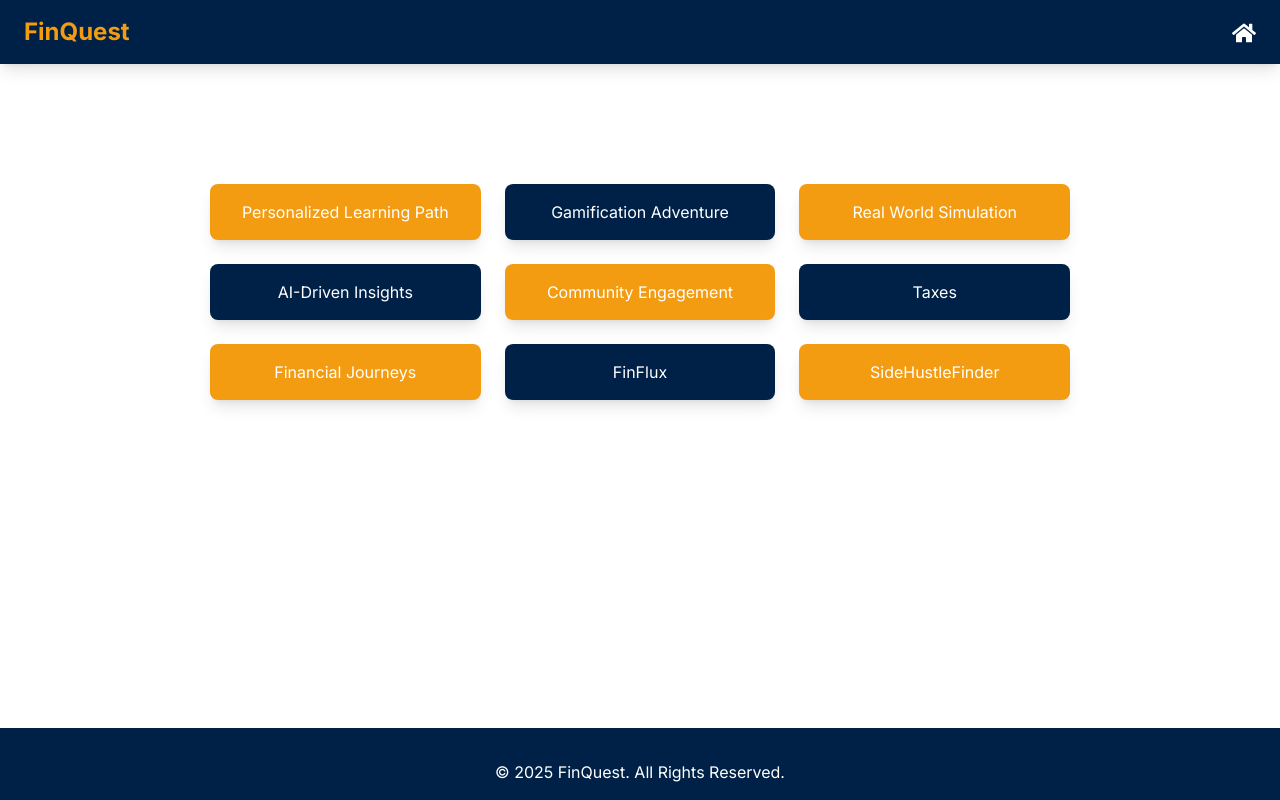
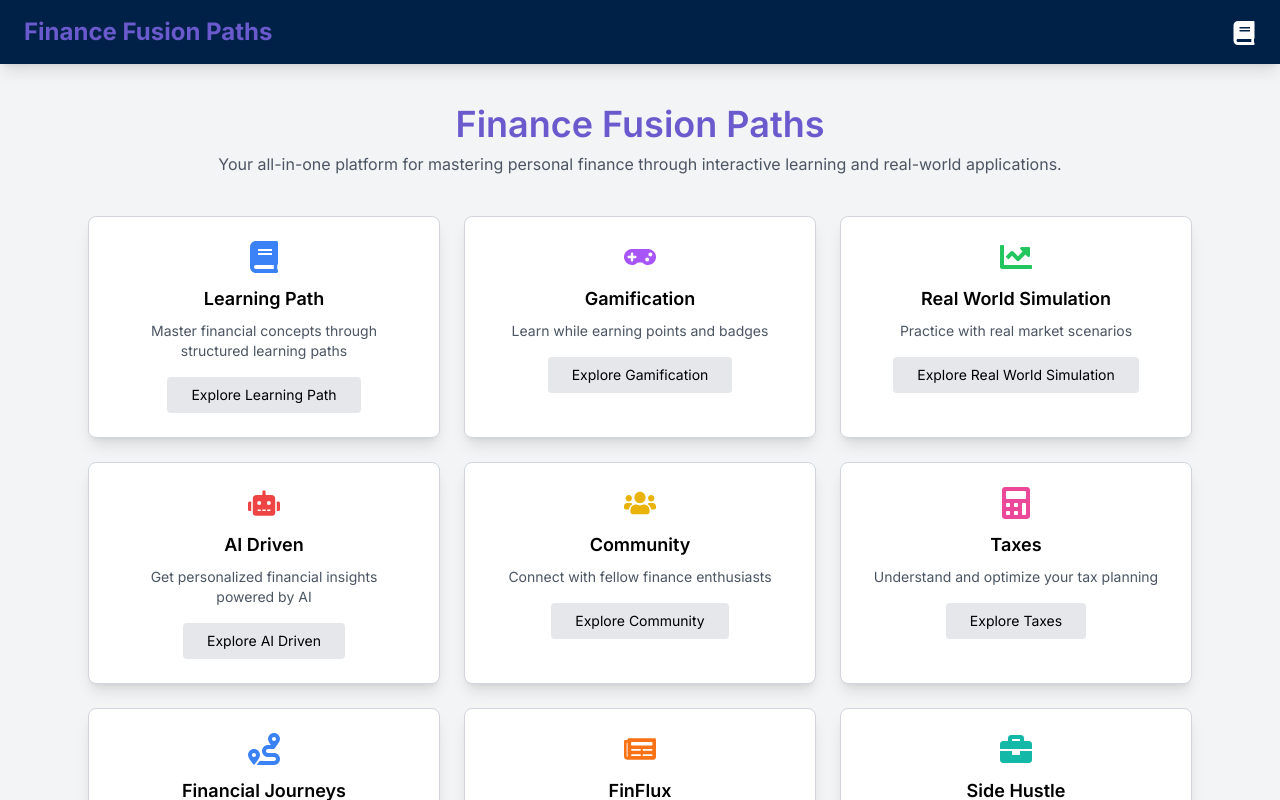
Before and after one commit to Clusters-Config/Fin-Quest, a React (Vite) app in the folder frontend/: page /features in a window 1280 px wide. Shown: the top 800 px of the page. Built offline with nearby package versions, Linux system fonts and the light colour scheme.

Commit message:
changed the  features page theme

```diff
--- a/frontend/src/pages/Features.jsx
+++ b/frontend/src/pages/Features.jsx
@@ -1,88 +1,70 @@
 import { Link } from "react-router-dom";
-import { FaHome } from 'react-icons/fa';  // Import the Home icon from react-icons
+import { FaBook, FaGamepad, FaChartLine, FaRobot, FaUsers, FaCalculator, FaRoute, FaNewspaper, FaBriefcase } from "react-icons/fa";
 
 function FeaturesPage() {
   return (
-    <div className="bg-white min-h-screen flex flex-col">
-
+    <div className="bg-gray-100 min-h-screen flex flex-col">
 
       {/* Navigation Bar */}
       <nav className="bg-[#002147] shadow-lg px-6 py-4 flex justify-between items-center">
-        <div className="text-[#F39C12] text-2xl font-bold">FinQuest</div>
+        <div className="text-[#6A5ACD] text-2xl font-bold">Finance Fusion Paths</div>
         <ul className="flex space-x-6">
           <li>
             <Link
               to="/"
-              className="text-white hover:text-[#F39C12] transition duration-300"
+              className="text-white hover:text-[#6A5ACD] transition duration-300"
             >
-              <FaHome className="w-6 h-6 inline-block" /> {/* Display the home icon */}
+              <FaBook className="w-6 h-6 inline-block" />
             </Link>
           </li>
         </ul>
       </nav>
 
+      {/* Page Title & Subtitle */}
+      <div className="text-center mt-10">
+        <h1 className="text-4xl font-semibold text-[#6A5ACD]">Finance Fusion Paths</h1>
+        <p className="text-gray-600 mt-2">
+          Your all-in-one platform for mastering personal finance through interactive learning and real-world applications.
+        </p>
+      </div>
 
-      {/* Features Section */}
-      <section className="grid grid-cols-1 sm:grid-cols-1 md:grid-cols-2 lg:grid-cols-3 gap-6 px-6 py-10 max-w-5xl mx-auto mt-20"> {/* Increased margin-top */}
-        <Link
-          to="/Learning_paths"
-          className="block bg-[#F39C12] text-white py-4 px-8 rounded-lg shadow-lg hover:bg-[#e67e22] hover:scale-105 transform transition duration-300 text-center"
-        >
-          Personalized Learning Path
-        </Link>
-        <Link
-          to="/Game"
-          className="block bg-[#002147] text-white py-4 px-8 rounded-lg shadow-lg hover:bg-[#1F4068] hover:scale-105 transform transition duration-300 text-center"
-        >
-          Gamification Adventure
-        </Link>
-        <Link
-          to="/Simulations"
-          className="block bg-[#F39C12] text-white py-4 px-8 rounded-lg shadow-lg hover:bg-[#1F4068] hover:scale-105 transform transition duration-300 text-center"
-        >
-          Real World Simulation
-        </Link>
-        <Link
-          to="/Chat"
-          className="block bg-[#002147] text-white py-4 px-8 rounded-lg shadow-lg hover:bg-[#e67e22] hover:scale-105 transform transition duration-300 text-center"
-        >
-          AI-Driven Insights
-        </Link>
-        <Link
-          to="/Communitys"
-          className="block bg-[#F39C12] text-white py-4 px-8 rounded-lg shadow-lg hover:bg-[#1F4068] hover:scale-105 transform transition duration-300 text-center"
-        >
-          Community Engagement
-        </Link>
-        <Link
-          to="/TaxPage"
-          className="block bg-[#002147] text-white py-4 px-8 rounded-lg shadow-lg hover:bg-[#1F4068] hover:scale-105 transform transition duration-300 text-center"
-        >
-          Taxes
-        </Link>
-        <Link
-          to="/Stories"
-          className="block bg-[#F39C12] text-white py-4 px-8 rounded-lg shadow-lg hover:bg-[#1F4068] hover:scale-105 transform transition duration-300 text-center"
-        >
-          Financial Journeys
-        </Link>
-        <Link
-          to="/FinFlux"
-          className="block bg-[#002147] text-white py-4 px-8 rounded-lg shadow-lg hover:bg-[#1F4068] hover:scale-105 transform transition duration-300 text-center"
-        >
-          FinFlux
-        </Link>
-        <Link
-          to="/SideHustleFinder"
-          className="block bg-[#F39C12] text-white py-4 px-8 rounded-lg shadow-lg hover:bg-[#1F4068] hover:scale-105 transform transition duration-300 text-center"
-        >
-          SideHustleFinder
-        </Link>
+      {/* Features Grid */}
+      <section className="grid grid-cols-1 sm:grid-cols-2 md:grid-cols-3 gap-6 px-6 py-10 max-w-6xl mx-auto">
+        {[
+          { path: "/Learning_paths", label: "Learning Path", desc: "Master financial concepts through structured learning paths", icon: <FaBook className="text-blue-500 w-8 h-8" /> },
+          { path: "/Game", label: "Gamification", desc: "Learn while earning points and badges", icon: <FaGamepad className="text-purple-500 w-8 h-8" /> },
+          { path: "/Simulations", label: "Real World Simulation", desc: "Practice with real market scenarios", icon: <FaChartLine className="text-green-500 w-8 h-8" /> },
+          { path: "/Chat", label: "AI Driven", desc: "Get personalized financial insights powered by AI", icon: <FaRobot className="text-red-500 w-8 h-8" /> },
+          { path: "/Communitys", label: "Community", desc: "Connect with fellow finance enthusiasts", icon: <FaUsers className="text-yellow-500 w-8 h-8" /> },
+          { path: "/TaxPage", label: "Taxes", desc: "Understand and optimize your tax planning", icon: <FaCalculator className="text-pink-500 w-8 h-8" /> },
+          { path: "/Stories", label: "Financial Journeys", desc: "Track your progress and set financial goals", icon: <FaRoute className="text-blue-500 w-8 h-8" /> },
+          { path: "/FinFlux", label: "FinFlux", desc: "Stay updated with market trends and analysis", icon: <FaNewspaper className="text-orange-500 w-8 h-8" /> },
+          { path: "/SideHustleFinder", label: "Side Hustle", desc: "Discover and manage additional income streams", icon: <FaBriefcase className="text-teal-500 w-8 h-8" /> }
+        ].map((feature) => (
+          <Link
+            key={feature.path}
+            to={feature.path}
+            className="block bg-white text-black py-6 px-8 rounded-lg shadow-lg hover:shadow-xl transform transition duration-300 text-center border border-gray-300"
+          >
+            <div className="flex flex-col items-center">
+              {feature.icon}
+              <h2 className="text-lg font-semibold mt-3">{feature.label}</h2>
+              <p className="text-gray-600 text-sm mt-2">{feature.desc}</p>
+              <div className="mt-4 flex justify-center items-center gap-4">
+                {/* This will make all buttons align horizontally */}
+                <button className="bg-gray-200 px-6 py-2 rounded hover:bg-gray-300 text-sm">
+                  Explore {feature.label}
+                </button>
+
+              </div>
+            </div>
+          </Link>
+        ))}
       </section>
 
       {/* Footer */}
       <footer className="bg-[#002147] text-white py-4 text-center mt-auto">
-        <p className="mt-4">&copy; 2025 FinQuest. All Rights Reserved.</p>
+        <p>&copy; 2025 Finance Fusion Paths. All Rights Reserved.</p>
       </footer>
     </div>
   );
```
